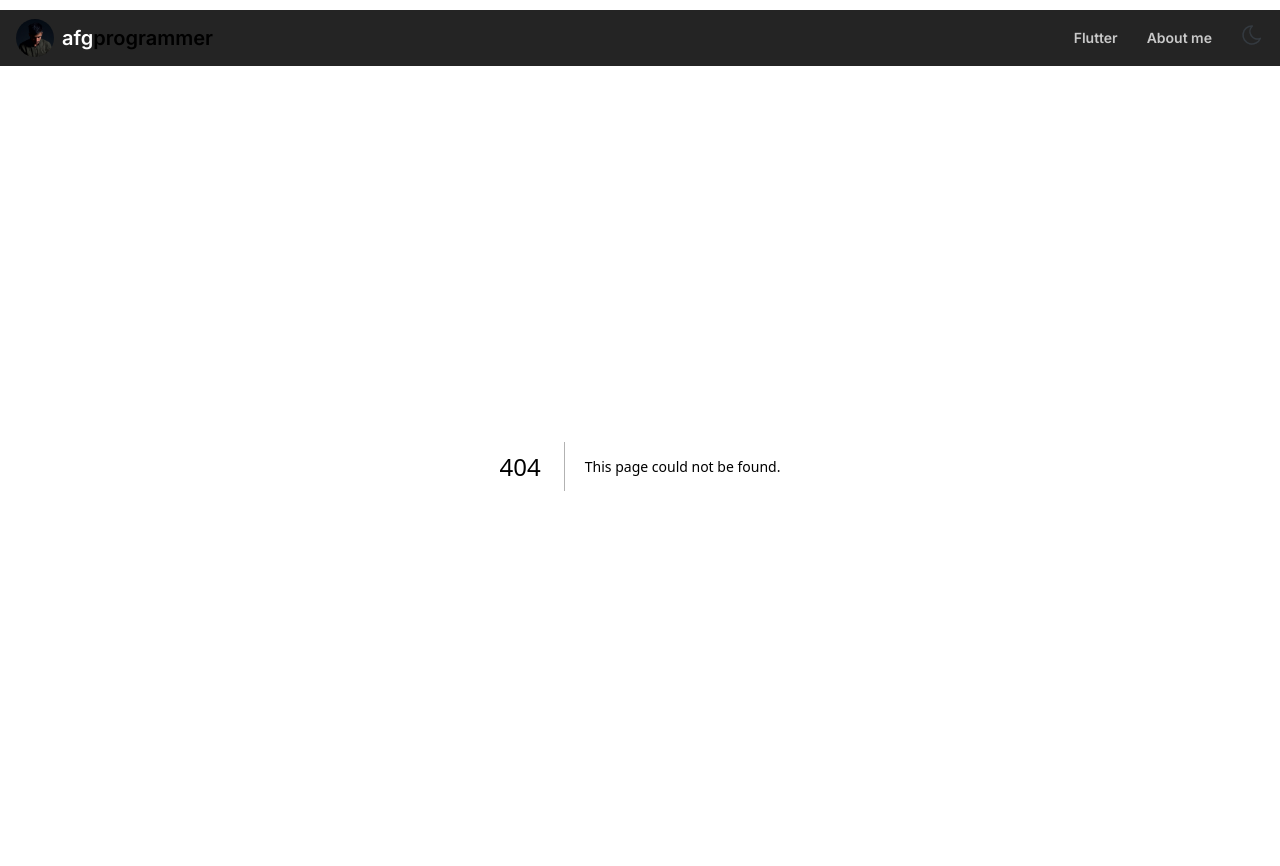
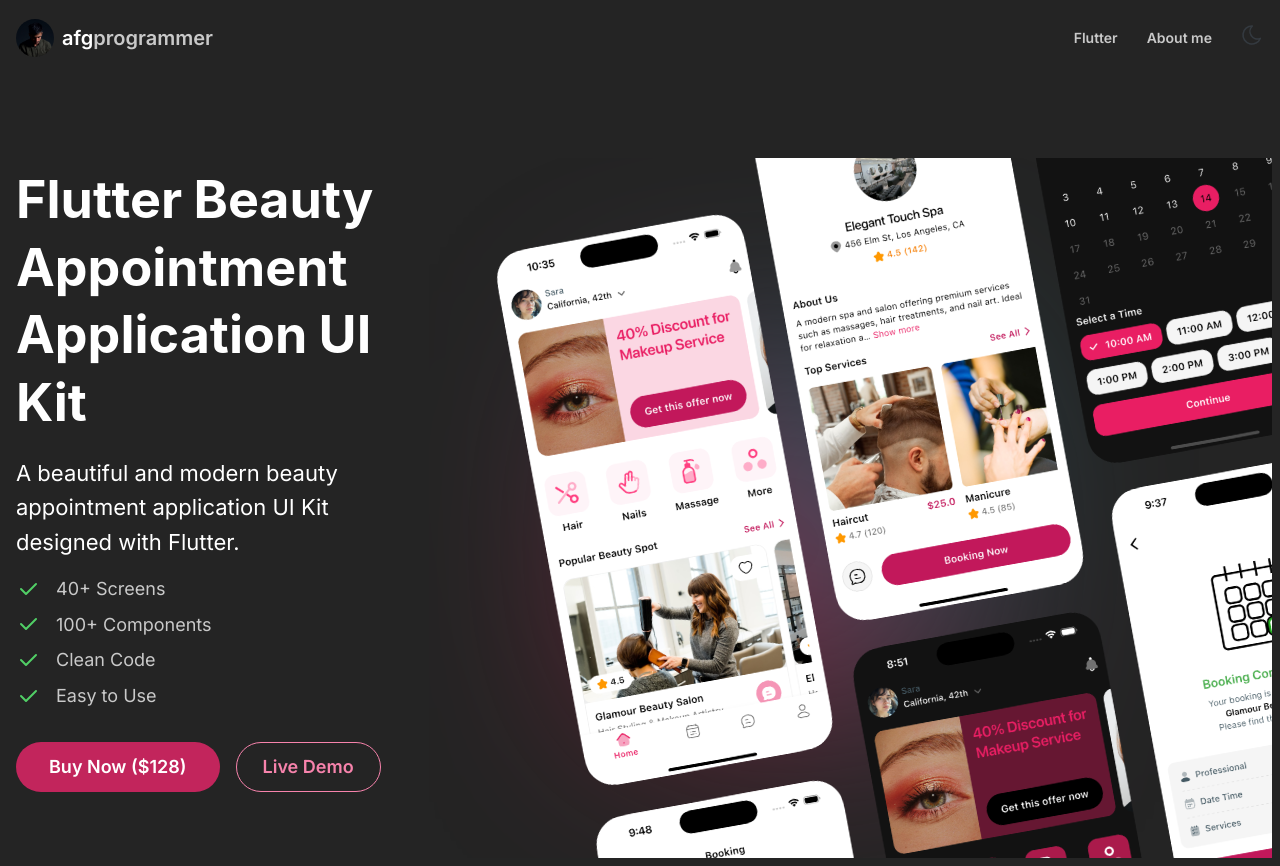
Before and after one commit to afgprogrammer/afgprogrammer.github.io, a Next.js app: page /flutter/fry-ui-kit in a window 1280 px wide. Before the commit this address had no page. Built offline with nearby package versions, Linux system fonts and the light colour scheme.

Commit message:
Add fry ui kit page

```diff
--- /dev/null
+++ b/src/app/flutter/fry-ui-kit/components/ImageView.tsx
@@ -0,0 +1,57 @@
+"use client";
+
+import { Box, GridCol, Image } from "@mantine/core";
+
+export default function ImageView() {
+  let deviceWidth = 1024;
+
+  if (typeof document !== "undefined") {
+    deviceWidth = document.documentElement.clientWidth;
+  }
+
+  return (
+    <GridCol
+      span={{ lg: 8 }}
+      pos="relative"
+      h={700}
+      style={{ overflow: "hidden" }}
+    >
+      {deviceWidth > 768 && (
+        <Box
+          w={350}
+          h={350}
+          style={{
+            right: 300,
+            top: 200,
+            position: "absolute",
+            background:
+              "linear-gradient(45deg, rgba(239, 0, 56, 0.66),rgba(0, 219, 239, 0.43))",
+            filter: "blur(100px)",
+          }}
+        ></Box>
+      )}
+      {deviceWidth > 768 ? (
+        <Image
+          src="/images/fry-vertical.png"
+          alt="Koor Flutter Application UI Kit"
+          style={{
+            position: "relative",
+            width: "100%",
+            left: 120,
+            top: -220,
+            transform: "rotate(-10deg)",
+          }}
+        />
+      ) : (
+        <Image
+          src="/images/fry-vertical.png"
+          alt="Koor Flutter Application UI Kit"
+          style={{
+            position: "relative",
+            width: "100%",
+          }}
+        />
+      )}
+    </GridCol>
+  );
+}
--- /dev/null
+++ b/src/app/flutter/fry-ui-kit/page.tsx
@@ -0,0 +1,109 @@
+import {
+  Button,
+  Container,
+  Grid,
+  GridCol,
+  Group,
+  Space,
+  Text,
+  Title,
+} from "@mantine/core";
+import { IconCheck } from "@tabler/icons-react";
+import Link from "next/link";
+import ImageView from "./components/ImageView";
+
+export const metadata = {
+  title: "Flutter Beauty Appointment Application UI Kit",
+  description:
+    "A beautiful and modern beauty appointment application UI Kit designed with Flutter. It includes 40+ screens and 100+ components, all built with clean code and easy to use.",
+  openGraph: {
+    images: [
+      {
+        url: "https://afgprogrammer.com/kits/flutter-fry-ui-kit.png",
+        width: 1200,
+        height: 630,
+        alt: "Flutter Beauty Appointment Application UI Kit",
+      },
+    ],
+  },
+  twitter: {
+    card: "summary_large_image",
+    images: ["https://afgprogrammer.com/kits/flutter-fry-ui-kit.png"],
+  },
+};
+
+export default function FlutterKoorPage() {
+  return (
+    <Container size="xl" pos="relative">
+      <Space h={{ md: 100, base: 42 }} />
+      <Grid>
+        <GridCol span={{ lg: 4 }} pos="relative">
+          <Title
+            fz={{ xs: 52 }}
+            fw={700}
+            style={{
+              wordSpacing: -1,
+            }}
+            c={"light-dark(var(--mantine-color-dark-9), white)"}
+          >
+            Flutter Beauty Appointment Application UI Kit
+          </Title>
+          <Space h={20} />
+          <Text
+            fz={{ base: 22 }}
+            c="light-dark(var(--mantine-color-gray-7), white)"
+          >
+            A beautiful and modern beauty appointment application UI Kit
+            designed with Flutter.
+          </Text>
+          <Space h={16} />
+          <Group>
+            <IconCheck color={"var(--mantine-color-green-5)"} />
+            <Text fz={18}>40+ Screens</Text>
+          </Group>
+          <Space h={8} />
+          <Group>
+            <IconCheck color={"var(--mantine-color-green-5)"} />
+            <Text fz={18}>100+ Components</Text>
+          </Group>
+          <Space h={8} />
+          <Group>
+            <IconCheck color={"var(--mantine-color-green-5)"} />
+            <Text fz={18}>Clean Code</Text>
+          </Group>
+          <Space h={8} />
+          <Group>
+            <IconCheck color={"var(--mantine-color-green-5)"} />
+            <Text fz={18}>Easy to Use</Text>
+          </Group>
+          <Space h={32} />
+          <Group>
+            <Button
+              component={Link}
+              href="https://instagram.com/theflutterlover"
+              color="pink"
+              radius="xl"
+              size="lg"
+              px={32}
+              target="_blank"
+            >
+              Buy Now ($128)
+            </Button>
+            <Button
+              component={Link}
+              href="https://fry-ui-kit.vercel.app//"
+              color="pink"
+              variant="outline"
+              radius="xl"
+              size="lg"
+              target="_blank"
+            >
+              Live Demo
+            </Button>
+          </Group>
+        </GridCol>
+        <ImageView />
+      </Grid>
+    </Container>
+  );
+}
```
Also changed, not shown: public/images/fry-vertical.png (added).
